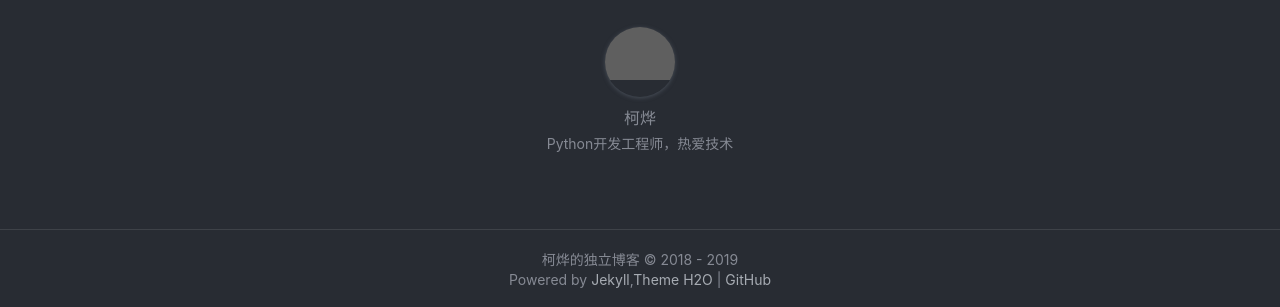
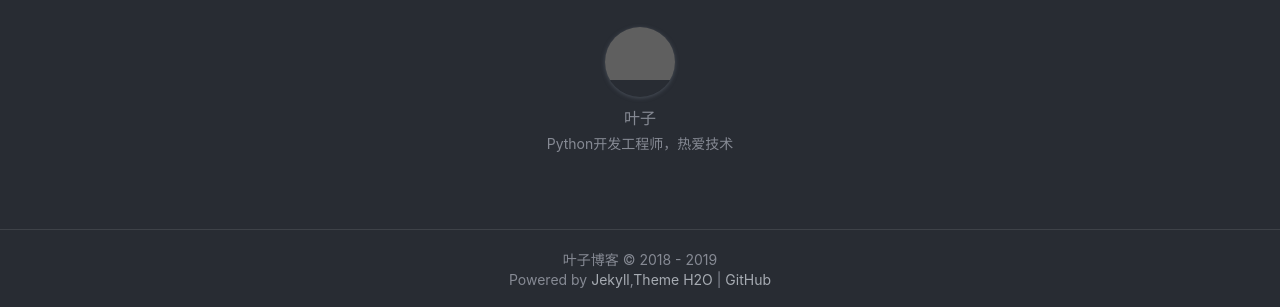
Before and after one commit to mengzxh/mengzxh.github.io, a Jekyll site: the page built from _posts/2018-08-25-base64_encode.md, in a window 1280 px wide and 900 px high, scrolled down 3099 px. Shown: the part 590-897 px from the top of the window. Built offline with Jekyll 4.4.1, drawn with Linux system fonts in a browser that asks for light colours; nearby versions of some CDN libraries; comment, search, counter and statistics services are not loaded; a style sheet for code colours, icons or effects is not loaded; grey boxes are pictures that could not be loaded.

Commit message:
Update _config.yml
修改作者名称

```diff
--- a/_config.yml
+++ b/_config.yml
@@ -1,5 +1,5 @@
 # Site settings 配置站点
-title: '柯烨的独立博客'
+title: '叶子博客'
 description: 'Python开发者,热爱技术。很高兴能在这里与你分享我对技术和生活的思考。'
 keyword: '后端开发, Python, Flask, javascript, Mongodb, Redis, 爬虫技术'
 url: 'https://blog.keye.work'
@@ -17,7 +17,7 @@ footer:
   since: 2018
 
 # Author 配置博主信息
-author: '柯烨'
+author: '叶子'
 # nickname: 'ky'
 bio: 'Python开发工程师，热爱技术'
 avatar: 'http://pcvbh7x9b.bkt.clouddn.com/img/profile.jpg'
```
